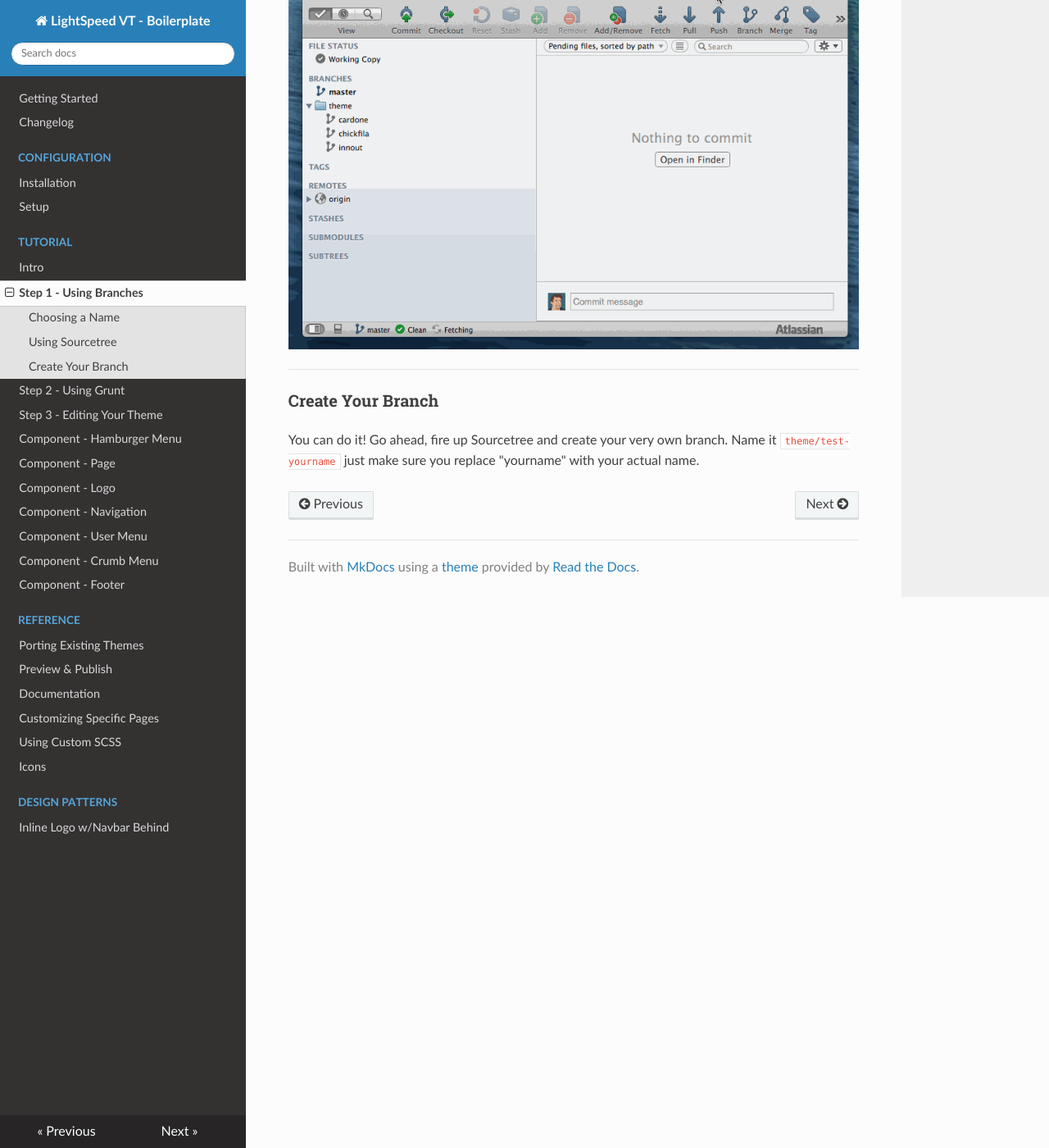
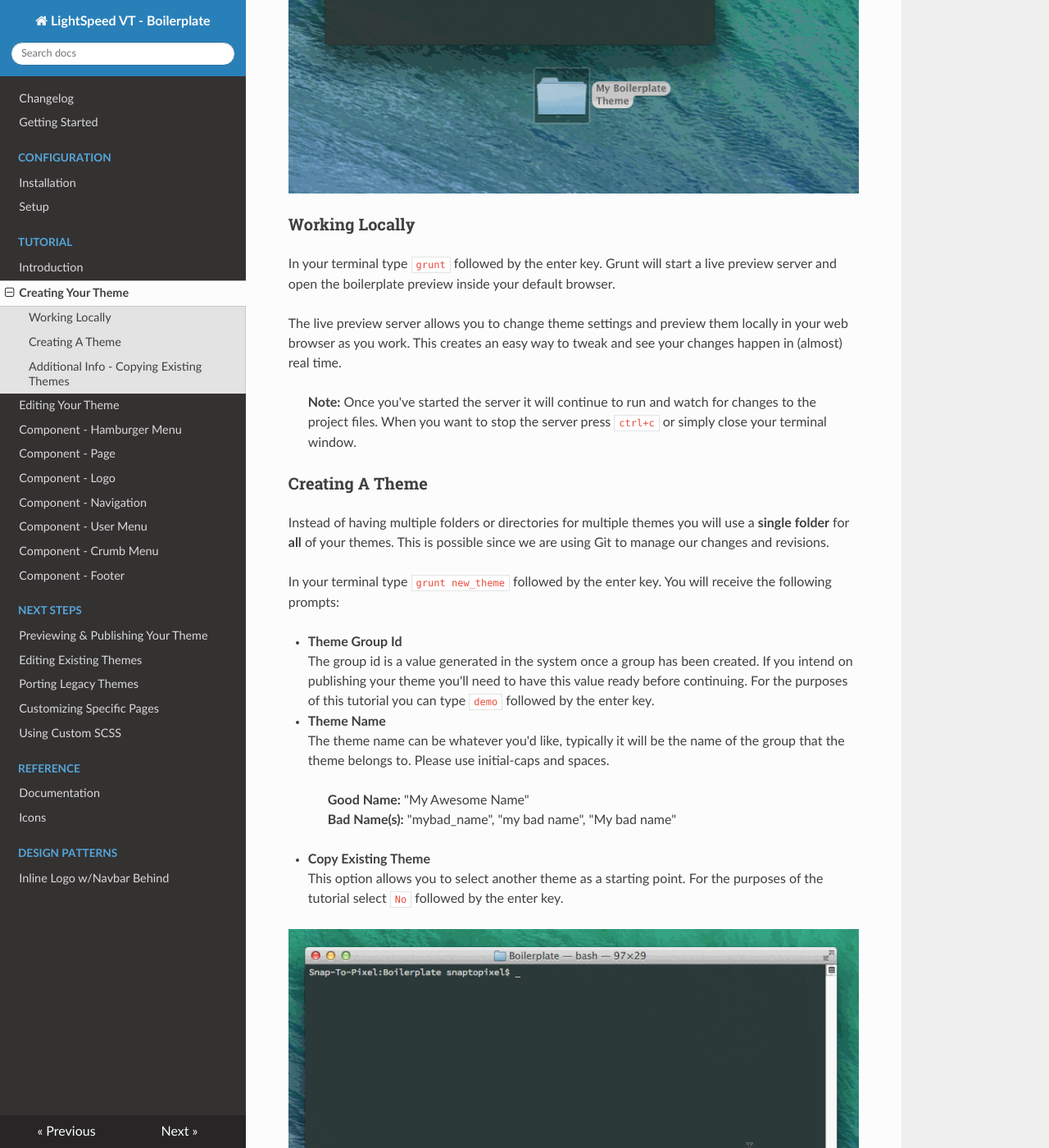
Before and after one commit to lightspeedvt/lsvt-docs, an MkDocs documentation site: the page built from docs/boilerplate/tutorial-step-1.md, in a window 1280 px wide and 1400 px high, scrolled down 703 px. Shown: the whole window at 82% size. Built offline with MkDocs 1.6.1, drawn with Linux system fonts in a browser that asks for light colours; nearby versions of some CDN libraries; old or Windows-style settings are respelled for this version of MkDocs; some of the changed text lies outside the part shown.

```diff
--- /dev/null
+++ b/docs/boilerplate/editing-themes.md
@@ -0,0 +1,9 @@
+###Editing A Theme
+
+If you'd like to switch from your current theme to another, there are a few ways to do it using the `grunt get_theme` command. You only need to specify a portion of the name or the lgid to search for the correct theme.
+
+1. Specify the task followed by a colon and the theme name `grunt get_theme:name`
+1. Enter the theme name in the prompt that follows `grunt get_theme`
+1. Entering no value in the prompt that follows `grunt get_theme` will present a list of all themes that you can choose from.
+
+<img src="../img/cmd-get_theme.gif"/>
--- a/docs/boilerplate/tutorial-step-1.md
+++ b/docs/boilerplate/tutorial-step-1.md
@@ -1,23 +1,38 @@
-#Creating Your Branch
-Themes are stored as "branches" in Git which allow for easy integration, updating and deployment. Once you've created your theme's branch you'll be able to work locally and "push" your changes to Github when finshed. This makes it easy to share themes with other designers and to keep a history of what's been changed by whom.
+#"Grunt" Work
+Grunt is a build tool that will handle and automate all of the nitty-gritty for you. You use it by invoking predefined "tasks" via the command line. The following sections describe how and what it can do for you.
 
-***
+**Using the Grunt CLI (Command-line Interface)**
+Open the terminal and make sure you switch to your project directory using `cd` or similar. Once inside your project directory you'll simply type `grunt` followed by your desired command (detailed below).
 
-###Choosing a Name
-The name of your branch is important. The name you choose is used when publishing your theme to the web so make sure it is unique yet memorable. You can use LGIDs if you'd like, but remember that the name should be human readable and make sense.
+<img src="../img/cmd-grunt.gif"/>
 
-| Good Name:    | Bad Name:              |
-| ------------- | ---------------------- |
-| theme/cardone | theme/theme-main-12953 |
+###Working Locally
 
-***
+In your terminal type `grunt` followed by the enter key. Grunt will start a live preview server and open the boilerplate preview inside your default browser.
 
-###Using Sourcetree
-Click the "Branch" button and enter a name in the format `theme/theme-name`
+The live preview server allows you to change theme settings and preview them locally in your web browser as you work. This creates an easy way to tweak and see your changes happen in (almost) real time.
 
-<img src="../img/sourcetree-create-branch.gif"/>
+> **Note:** Once you've started the server it will continue to run and watch for changes to the project files. When you want to stop the server press `ctrl+c` or simply close your terminal window.
 
-***
+###Creating A Theme
 
-###Create Your Branch
-You can do it! Go ahead, fire up Sourcetree and create your very own branch. Name it `theme/test-yourname` just make sure you replace "yourname" with your actual name.
+Instead of having multiple folders or directories for multiple themes you will use a **single folder** for **all** of your themes. This is possible since we are using Git to manage our changes and revisions.
+
+In your terminal type `grunt new_theme` followed by the enter key. You will receive the following prompts:
+
+* **Theme Group Id**
+The group id is a value generated in the system once a group has been created. If you intend on publishing your theme you'll need to have this value ready before continuing. For the purposes of this tutorial you can type `demo` followed by the enter key.
+
+* **Theme Name**
+The theme name can be whatever you'd like, typically it will be the name of the group that the theme belongs to. Please use initial-caps and spaces.
+
+>> **Good Name:** "My Awesome Name"
+>> **Bad Name(s):** "mybad_name", "my bad name", "My bad name"
+
+* **Copy Existing Theme**
+This option allows you to select another theme as a starting point. For the purposes of the tutorial select `No` followed by the enter key.
+
+<img src="../img/cmd-new_theme.gif"/>
+
+###Additional Info - Copying Existing Themes
+If you select `Yes` in the previous step, you'll be prompted to enter the desired theme's name. If you don't enter a value and press the enter key, you will see a listing of all available themes. If you type a value it will be used to search/filter the available themes.
--- a/docs/boilerplate/tutorial-step-2.md
+++ /dev/null
@@ -1,10 +0,0 @@
-#Previewing Changes
-The live preview server allows you to change theme settings and preview them locally in your web browser as you work. This creates an easy way to tweak and see your changes happen in (almost) real time.
-***
-###Starting Grunt
-"Grunt" is the build tool that will handle and automate all of the nitty-gritty for you. You use it by invoking predefined "tasks" via the command line.
-
-**Using the Terminal**
-Open the terminal and switch to your project directory using `cd` or similar. Then simply type `grunt` which will start the server and open the boilerplate preview inside your default browser. Once you've started the server it will continue to run and watch for changes to the project files. When you want to stop the server press `ctrl+c` or simply close your terminal window.
-
-<img src="../img/cmd-grunt.gif"/>
--- a/mkdocs.yml
+++ b/mkdocs.yml
@@ -1,15 +1,14 @@
 site_name: LightSpeed VT - Boilerplate
 pages:
  # Boilerplate
+- ['changelog.md', 'Changelog']
 - ['index.md', 'Getting Started']
-- ['changelog.md', 'Changelog']
 - ['boilerplate/install.md', 'Configuration', 'Installation']
 - ['boilerplate/setup.md', 'Configuration', 'Setup']
 # Tutorial
-- ['boilerplate/tutorial-intro.md', 'Tutorial', 'Intro']
-- ['boilerplate/tutorial-step-1.md', 'Tutorial', 'Step 1 - Using Branches']
-- ['boilerplate/tutorial-step-2.md', 'Tutorial', 'Step 2 - Using Grunt']
-- ['boilerplate/tutorial-step-3.md', 'Tutorial', 'Step 3 - Editing Your Theme']
+- ['boilerplate/tutorial-intro.md', 'Tutorial', 'Introduction']
+- ['boilerplate/tutorial-step-1.md', 'Tutorial', 'Creating Your Theme']
+- ['boilerplate/tutorial-step-3.md', 'Tutorial', 'Editing Your Theme']
 - ['boilerplate/tutorial-hamburger.md', 'Tutorial', 'Component - Hamburger Menu']
 - ['boilerplate/tutorial-page.md', 'Tutorial', 'Component - Page']
 - ['boilerplate/tutorial-logo.md', 'Tutorial', 'Component - Logo']
@@ -17,12 +16,14 @@ pages:
 - ['boilerplate/tutorial-user.md', 'Tutorial', 'Component - User Menu']
 - ['boilerplate/tutorial-crumbs.md', 'Tutorial', 'Component - Crumb Menu']
 - ['boilerplate/tutorial-footer.md', 'Tutorial', 'Component - Footer']
+# Next Steps
+- ['boilerplate/tutorial-step-4.md', 'Next Steps', 'Previewing & Publishing Your Theme']
+- ['boilerplate/editing-themes.md', 'Next Steps', 'Editing Existing Themes']
+- ['boilerplate/porting.md', 'Next Steps', 'Porting Legacy Themes']
+- ['boilerplate/specific-pages.md', 'Next Steps', 'Customizing Specific Pages']
+- ['boilerplate/scss.md', 'Next Steps', 'Using Custom SCSS']
 # Documentation
-- ['boilerplate/porting.md', 'Reference', 'Porting Existing Themes']
-- ['boilerplate/publishing.md', 'Reference', 'Preview & Publish']
 - ['boilerplate/docs.md', 'Reference', 'Documentation']
-- ['boilerplate/specific-pages.md', 'Reference', 'Customizing Specific Pages']
-- ['boilerplate/scss.md', 'Reference', 'Using Custom SCSS']
 - ['boilerplate/icons.md', 'Reference', 'Icons']
 # Design Patterns
 - ['patterns/inline-navbar-behind.md', 'Design Patterns', 'Inline Logo w/Navbar Behind']
```
Also changed, not shown: docs/boilerplate/docs.md (+8 -0 lines), docs/boilerplate/install.md (+5 -44 lines), docs/boilerplate/kitchenplan.md (added, +50 -0 lines), docs/boilerplate/publishing.md (deleted, +0 -28 lines), docs/boilerplate/setup.md (+12 -7 lines), docs/boilerplate/tutorial-step-4.md (added, +24 -0 lines), docs/changelog.md (+12 -2 lines), docs/boilerplate/img/cmd-get_theme.gif (added), docs/boilerplate/img/cmd-new_theme.gif (added), docs/boilerplate/img/cmd-preview.gif (added).
